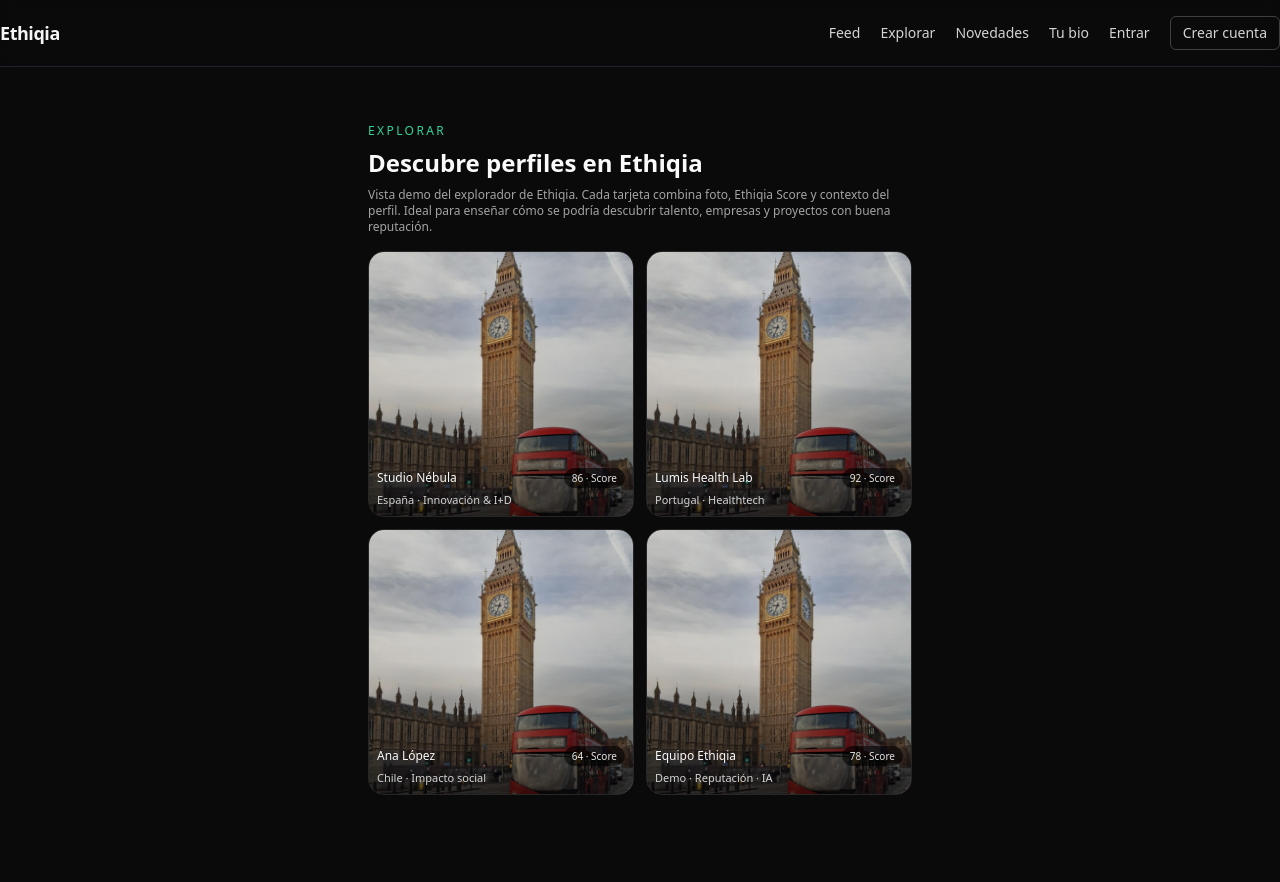
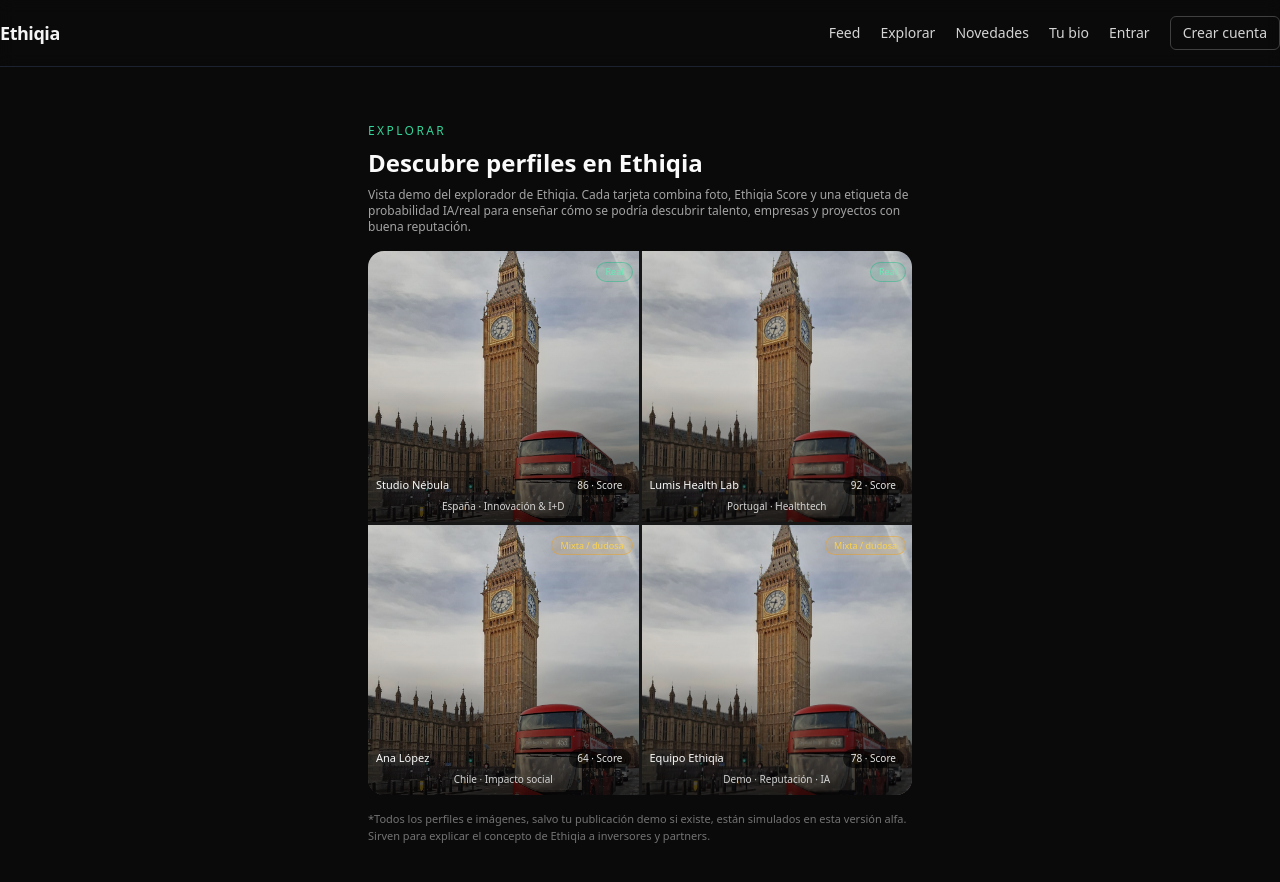
Before and after one commit to veletcosmetics/ethiqia-frontend, a Next.js app: page /explore in a window 1280 px wide. Shown: the top 882 px of the page. Built offline with nearby package versions, Linux system fonts and the light colour scheme.

Commit message:
feat: mejora página explore con IA

```diff
--- a/app/explore/page.tsx
+++ b/app/explore/page.tsx
@@ -1,4 +1,6 @@
 'use client';
+
+import { useEffect, useState } from 'react';
 
 type ExploreItem = {
   id: string;
@@ -7,9 +9,37 @@ type ExploreItem = {
   sector: string;
   score: number;
   image: string;
+  aiProbability: number;
+  type: 'persona' | 'organizacion';
 };
 
-const ITEMS: ExploreItem[] = [
+type StoredDemoPost = {
+  imageUrl: string;
+  score: number;
+  name?: string;
+  createdAt?: number;
+};
+
+function getBadge(prob: number) {
+  if (prob <= 20) {
+    return {
+      label: 'Real',
+      color: 'bg-emerald-500/10 text-emerald-300 border-emerald-500/40',
+    };
+  }
+  if (prob <= 60) {
+    return {
+      label: 'Mixta / dudosa',
+      color: 'bg-amber-500/10 text-amber-300 border-amber-500/40',
+    };
+  }
+  return {
+    label: 'Alta prob. IA',
+    color: 'bg-red-500/10 text-red-300 border-red-500/40',
+  };
+}
+
+const BASE_ITEMS: ExploreItem[] = [
   {
     id: '1',
     name: 'Studio Nébula',
@@ -17,6 +47,8 @@ const ITEMS: ExploreItem[] = [
     sector: 'Innovación & I+D',
     score: 86,
     image: '/demo/profile-stock.jpg',
+    aiProbability: 18,
+    type: 'organizacion',
   },
   {
     id: '2',
@@ -25,6 +57,8 @@ const ITEMS: ExploreItem[] = [
     sector: 'Healthtech',
     score: 92,
     image: '/demo/profile-stock.jpg',
+    aiProbability: 9,
+    type: 'organizacion',
   },
   {
     id: '3',
@@ -33,6 +67,8 @@ const ITEMS: ExploreItem[] = [
     sector: 'Impacto social',
     score: 64,
     image: '/demo/profile-stock.jpg',
+    aiProbability: 37,
+    type: 'persona',
   },
   {
     id: '4',
@@ -41,10 +77,54 @@ const ITEMS: ExploreItem[] = [
     sector: 'Reputación · IA',
     score: 78,
     image: '/demo/profile-stock.jpg',
+    aiProbability: 28,
+    type: 'organizacion',
   },
 ];
 
 export default function ExplorePage() {
+  const [items, setItems] = useState<ExploreItem[]>([]);
+  const [selected, setSelected] = useState<ExploreItem | null>(null);
+
+  useEffect(() => {
+    if (typeof window === 'undefined') return;
+
+    // Empezamos con los perfiles base
+    let result = [...BASE_ITEMS];
+
+    // Intentar añadir la publicación demo del usuario (si existe)
+    const raw = localStorage.getItem('ethiqia_demo_post');
+    if (raw) {
+      try {
+        const data: StoredDemoPost = JSON.parse(raw);
+        if (data.imageUrl) {
+          // Inventamos una probabilidad IA a partir del score, solo para la demo
+          const aiProbability = Math.round(
+            Math.min(95, Math.max(5, (100 - (data.score ?? 70)) * 0.6 + 10)),
+          );
+
+          const demoItem: ExploreItem = {
+            id: 'demo',
+            name: data.name || 'Tu publicación demo',
+            country: 'Demo',
+            sector: 'Tu espacio en Ethiqia',
+            score: data.score ?? 80,
+            image: data.imageUrl,
+            aiProbability,
+            type: 'persona',
+          };
+
+          // La ponemos la primera
+          result = [demoItem, ...result];
+        }
+      } catch {
+        // ignoramos errores
+      }
+    }
+
+    setItems(result);
+  }, []);
+
   return (
     <main className="min-h-[calc(100vh-64px)] bg-neutral-950 text-neutral-50">
       <section className="mx-auto max-w-xl px-4 py-6 space-y-4">
@@ -56,39 +136,142 @@ export default function ExplorePage() {
             Descubre perfiles en Ethiqia
           </h1>
           <p className="text-xs text-neutral-400">
-            Vista demo del explorador de Ethiqia. Cada tarjeta combina foto, Ethiqia Score
-            y contexto del perfil. Ideal para enseñar cómo se podría descubrir talento,
-            empresas y proyectos con buena reputación.
+            Vista demo del explorador de Ethiqia. Cada tarjeta combina foto,
+            Ethiqia Score y una etiqueta de probabilidad IA/real para enseñar
+            cómo se podría descubrir talento, empresas y proyectos con buena
+            reputación.
           </p>
         </header>
 
-        <div className="grid grid-cols-2 gap-3 pb-10">
-          {ITEMS.map((item) => (
-            <article
+        {/* Rejilla tipo Instagram */}
+        <div className="grid grid-cols-2 gap-[3px] bg-neutral-900 rounded-2xl overflow-hidden">
+          {items.map((item) => {
+            const badge = getBadge(item.aiProbability);
+            return (
+              <button
                 key={item.id}
-              className="relative aspect-square overflow-hidden rounded-2xl border border-neutral-800 bg-neutral-900"
+                type="button"
+                onClick={() => setSelected(item)}
+                className="relative aspect-square overflow-hidden bg-neutral-900 group"
               >
                 <img
                   src={item.image}
                   alt={item.name}
-                className="h-full w-full object-cover"
+                  className="h-full w-full object-cover group-hover:scale-105 transition-transform duration-150"
                 />
-              <div className="pointer-events-none absolute inset-0 bg-gradient-to-t from-black/70 via-black/10 to-transparent" />
-              <div className="absolute inset-x-2 bottom-2 space-y-1 text-xs">
+
+                {/* Degradado inferior */}
+                <div className="pointer-events-none absolute inset-0 bg-gradient-to-t from-black/75 via-black/10 to-transparent" />
+
+                {/* Texto abajo */}
+                <div className="absolute inset-x-2 bottom-2 space-y-1 text-[11px]">
                   <div className="flex items-center justify-between gap-2">
                     <p className="font-medium truncate">{item.name}</p>
                     <span className="rounded-full bg-black/60 px-2 py-[2px] text-[10px] text-neutral-200">
                       {item.score} · Score
                     </span>
                   </div>
-                <p className="text-[11px] text-neutral-300 truncate">
+                  <p className="text-[10px] text-neutral-300 truncate">
                     {item.country} · {item.sector}
                   </p>
                 </div>
-            </article>
-          ))}
+
+                {/* Badge IA abajo a la derecha */}
+                <div className="absolute right-1.5 top-1.5">
+                  <span
+                    className={`inline-flex items-center rounded-full border px-2 py-[2px] text-[9px] ${badge.color}`}
+                  >
+                    {badge.label}
+                  </span>
                 </div>
+              </button>
+            );
+          })}
+
+          {items.length === 0 && (
+            <div className="col-span-2 flex items-center justify-center py-12">
+              <p className="text-sm text-neutral-500">
+                Aún no hay elementos para explorar.
+              </p>
+            </div>
+          )}
+        </div>
+
+        <p className="text-[11px] text-neutral-500">
+          *Todos los perfiles e imágenes, salvo tu publicación demo si existe,
+          están simulados en esta versión alfa. Sirven para explicar el concepto
+          de Ethiqia a inversores y partners.
+        </p>
       </section>
+
+      {/* Modal de detalle */}
+      {selected && (
+        <div className="fixed inset-0 z-30 flex items-center justify-center bg-black/60 px-4">
+          <div className="max-w-md w-full rounded-2xl border border-neutral-800 bg-neutral-950 overflow-hidden">
+            <div className="flex items-center justify-between px-4 py-3 border-b border-neutral-800">
+              <div>
+                <p className="text-sm font-medium text-neutral-100">
+                  {selected.name}
+                </p>
+                <p className="text-[11px] text-neutral-400">
+                  {selected.type === 'persona' ? 'Persona' : 'Organización'} ·{' '}
+                  {selected.country}
+                </p>
+                <p className="text-[11px] text-neutral-500">
+                  {selected.sector}
+                </p>
+              </div>
+              <button
+                type="button"
+                onClick={() => setSelected(null)}
+                className="text-xs text-neutral-400 hover:text-neutral-200"
+              >
+                Cerrar ✕
+              </button>
+            </div>
+
+            <div className="w-full bg-neutral-900">
+              <img
+                src={selected.image}
+                alt={selected.name}
+                className="w-full object-cover max-h-[320px]"
+              />
+            </div>
+
+            <div className="px-4 py-3 space-y-2 text-sm">
+              <p className="text-neutral-300">
+                <span className="font-semibold">Ethiqia Score:</span>{' '}
+                {selected.score}/100
+              </p>
+              <p className="text-[12px] text-neutral-400">
+                Nivel de confianza estimado para este perfil o publicación
+                dentro de la demo.
+              </p>
+
+              <p className="text-neutral-300 text-xs">
+                <span className="font-semibold">Probabilidad imagen IA:</span>{' '}
+                {selected.aiProbability}% (
+                {getBadge(selected.aiProbability).label})
+              </p>
+              <p className="text-[11px] text-neutral-500">
+                Esta probabilidad es simulada en la demo, pensada para ilustrar
+                cómo Ethiqia podría marcar contenido generado por IA frente a
+                contenido real.
+              </p>
+            </div>
+
+            <div className="px-4 pb-4">
+              <button
+                type="button"
+                onClick={() => setSelected(null)}
+                className="w-full rounded-md border border-neutral-700 py-2 text-sm text-neutral-100 hover:border-emerald-400 hover:text-emerald-300"
+              >
+                Cerrar
+              </button>
+            </div>
+          </div>
+        </div>
+      )}
     </main>
   );
 }
```
Lines whose indentation alone changed are shown as unchanged.
